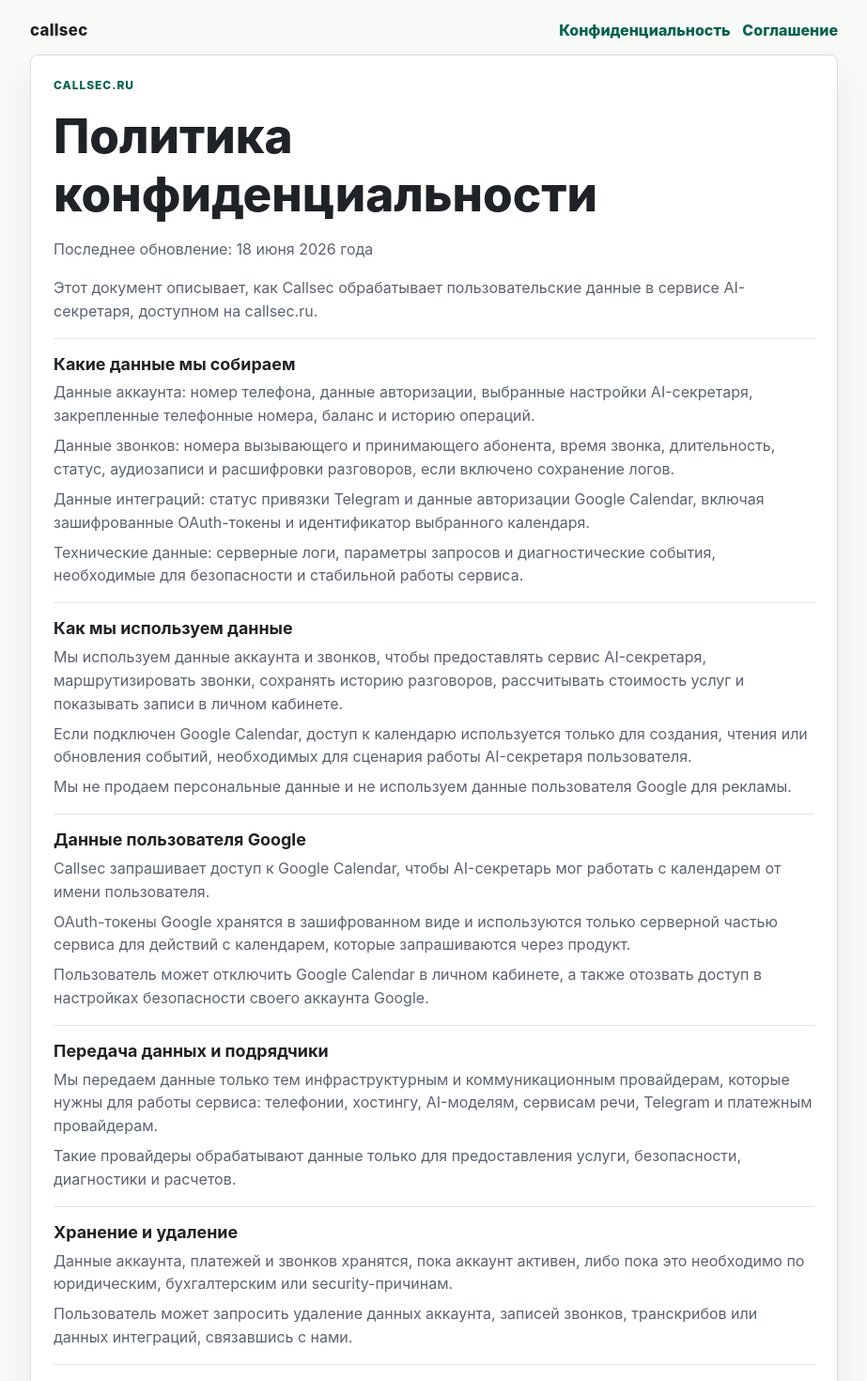
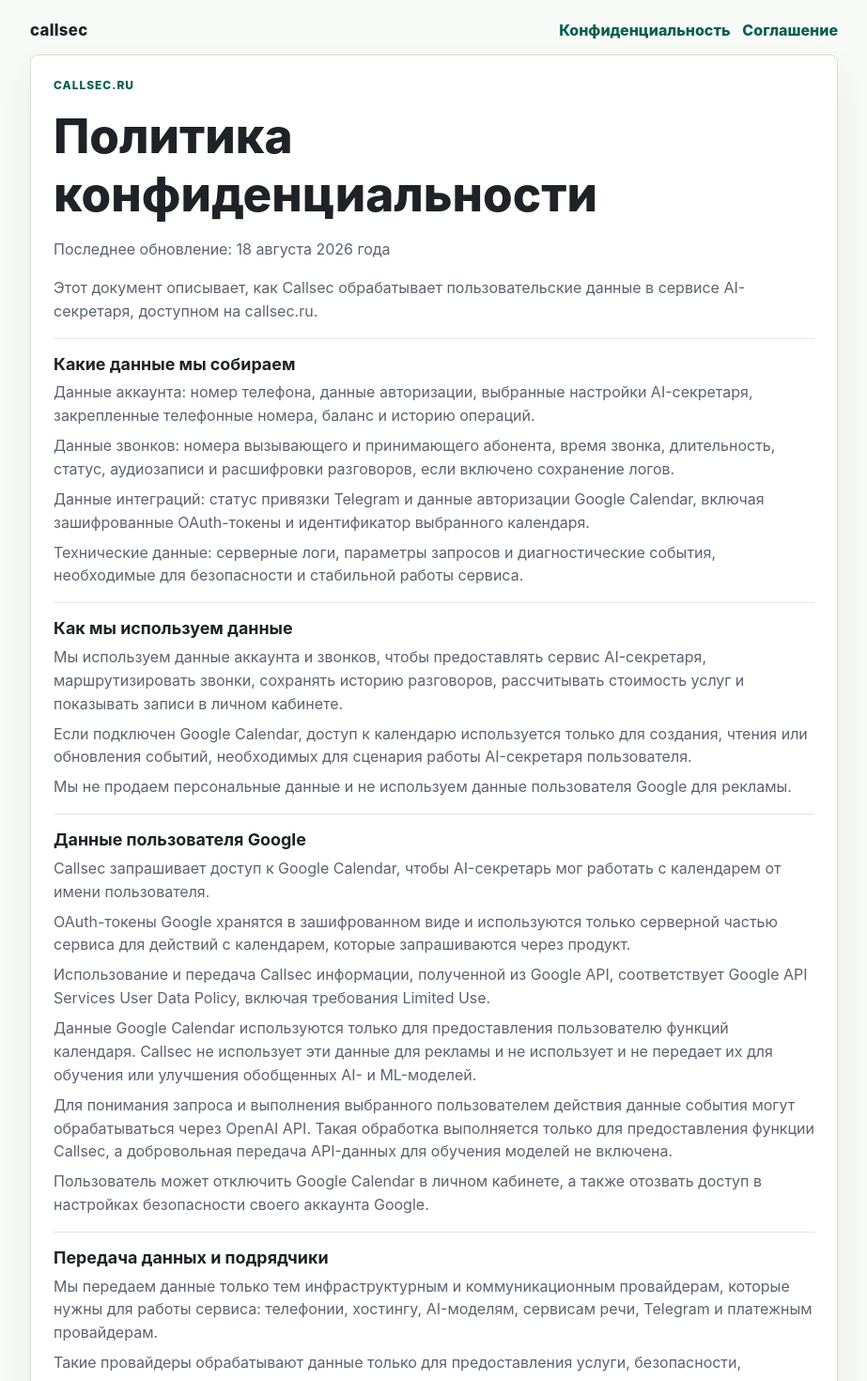
Before and after one commit to Andrew56843/AI-Secretary, a React (Vite) app in the folder apps/web/: page /privacy in a window 1280 px wide. Shown: the top 1470 px of the page at 94% size, without its empty margins (178-1101 px from the left). Built offline with nearby package versions, Linux system fonts and the light colour scheme; no server answers.

Commit message:
Add Google API Limited Use disclosure

```diff
--- a/apps/web/src/pages/LegalPage.tsx
+++ b/apps/web/src/pages/LegalPage.tsx
@@ -30,6 +30,9 @@
     text: [
       "Callsec запрашивает доступ к Google Calendar, чтобы AI-секретарь мог работать с календарем от имени пользователя.",
       "OAuth-токены Google хранятся в зашифрованном виде и используются только серверной частью сервиса для действий с календарем, которые запрашиваются через продукт.",
+      "Использование и передача Callsec информации, полученной из Google API, соответствует Google API Services User Data Policy, включая требования Limited Use.",
+      "Данные Google Calendar используются только для предоставления пользователю функций календаря. Callsec не использует эти данные для рекламы и не использует и не передает их для обучения или улучшения обобщенных AI- и ML-моделей.",
+      "Для понимания запроса и выполнения выбранного пользователем действия данные события могут обрабатываться через OpenAI API. Такая обработка выполняется только для предоставления функции Callsec, а добровольная передача API-данных для обучения моделей не включена.",
       "Пользователь может отключить Google Calendar в личном кабинете, а также отозвать доступ в настройках безопасности своего аккаунта Google."
     ]
   },
@@ -132,7 +135,7 @@
       <article className="legal-document">
         <p className="eyebrow">callsec.ru</p>
         <h1>{title}</h1>
-        <p className="legal-updated">Последнее обновление: 18 июня 2026 года</p>
+        <p className="legal-updated">Последнее обновление: 18 августа 2026 года</p>
         <p className="legal-intro">
           Этот документ описывает, как Callsec обрабатывает пользовательские данные в сервисе AI-секретаря,
           доступном на callsec.ru.
```
